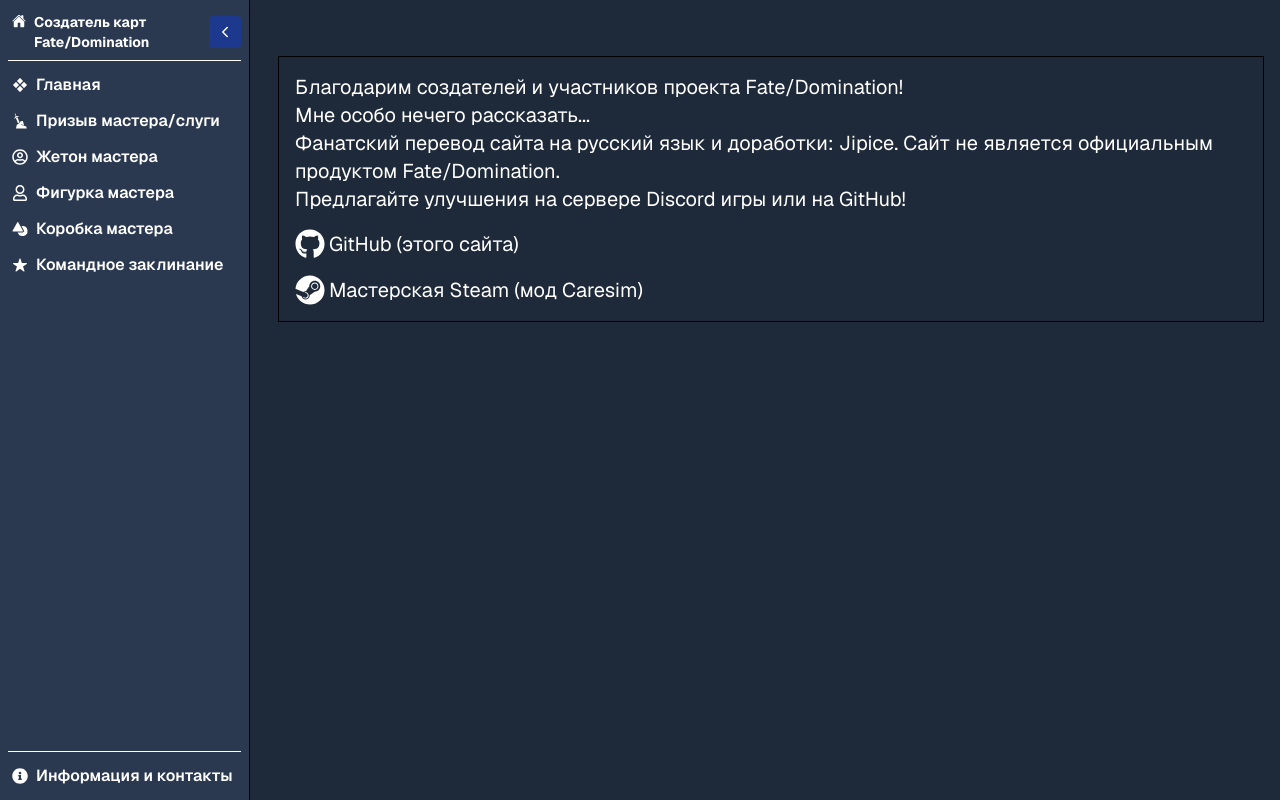
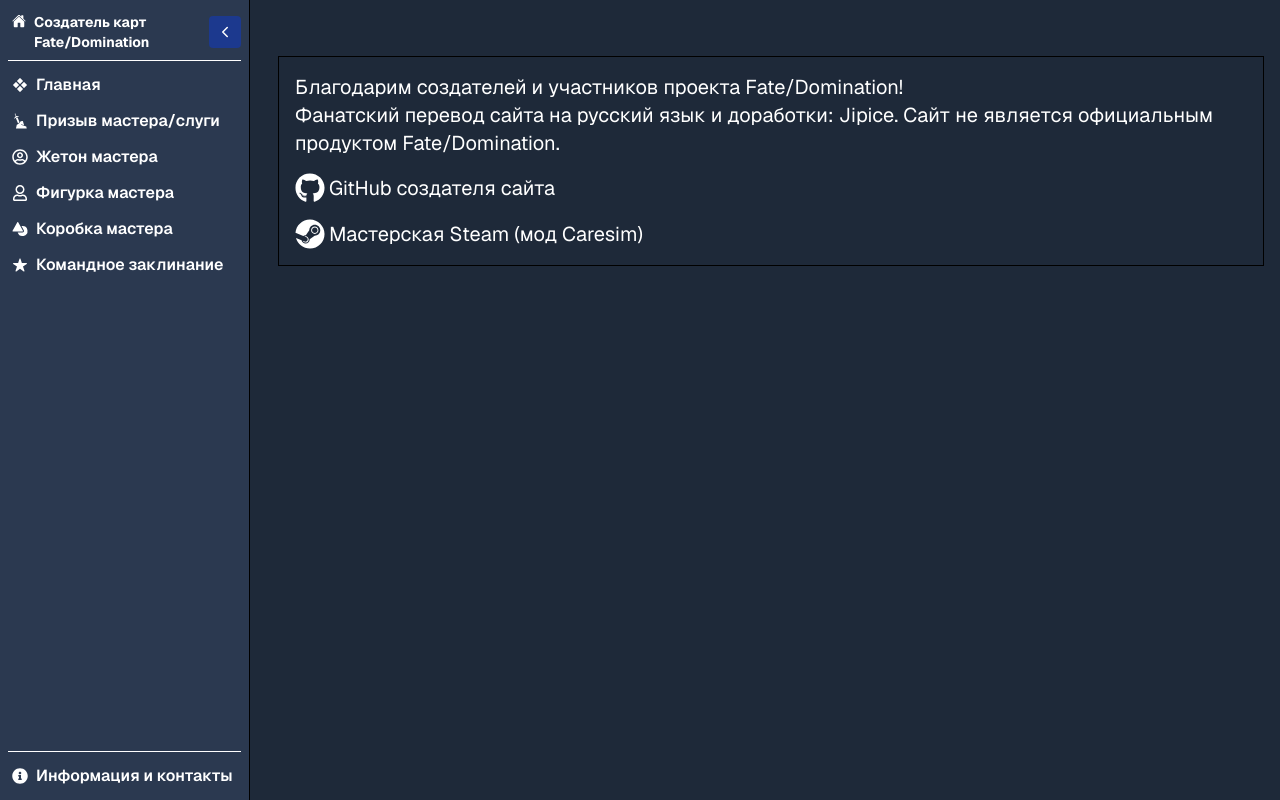
Before and after one commit to Jipice/Fate-Domination-Card-Maker-Rus, a Next.js app: page /info-contact in a window 1280 px wide. Built offline with nearby package versions, Linux system fonts and the light colour scheme.

Commit message:
Update page.tsx

```diff
--- a/src/app/info-contact/page.tsx
+++ b/src/app/info-contact/page.tsx
@@ -9,19 +9,15 @@ const InfoContact = () => {
           <span>
             Благодарим создателей и участников проекта Fate/Domination!
           </span>
-          <span>Мне особо нечего рассказать...</span>
           <span>
             Фанатский перевод сайта на русский язык и доработки: Jipice.
             Сайт не является официальным продуктом Fate/Domination.
-          </span>
-          <span>
-            Предлагайте улучшения на сервере Discord игры или на GitHub!
           </span>
         </span>
         <a href="https://github.com/Fuugarlu/fate-domination-card-maker" className="hover:underline">
           <span className="flex flex-row items-center gap-1">
             <FaGithub className="text-3xl" />
-            GitHub (этого сайта)
+            GitHub создателя сайта
           </span>
         </a>
         <a href="https://steamcommunity.com/sharedfiles/filedetails/?id=2047461756" className="hover:underline">
```
